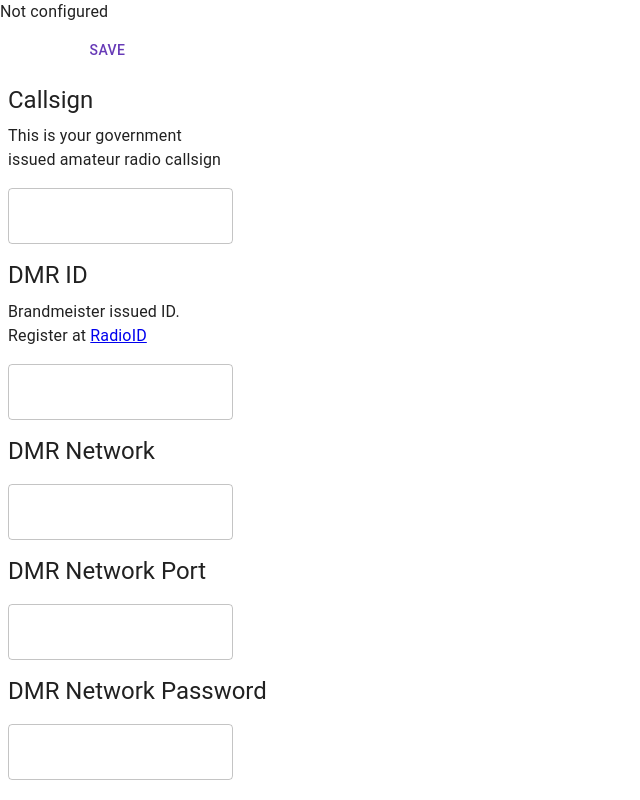
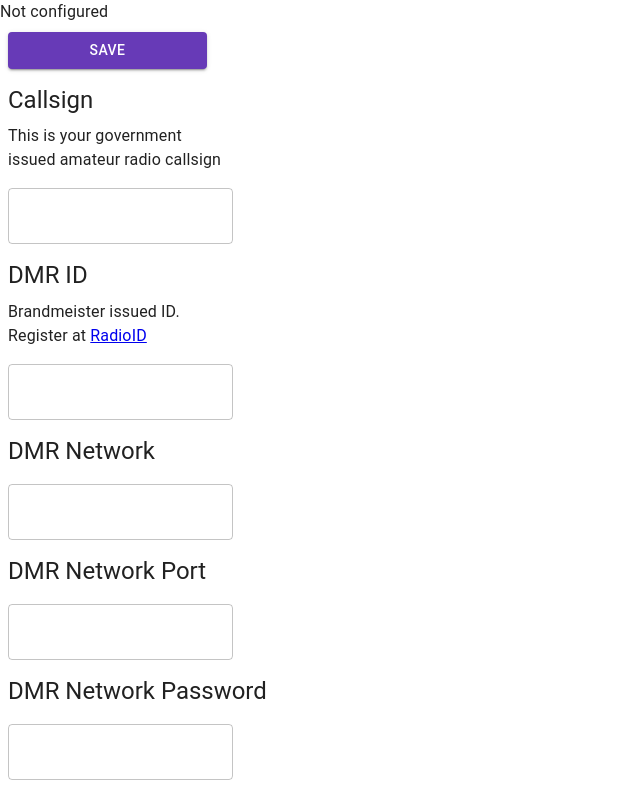
Before and after one commit to dannyquist/oli-mmdvm, a Next.js app: page /wizard in a window 1280 px wide. Shown: the top 800 px of the page, without its empty margins (0-640 px from the left). Built offline with nearby package versions, Linux system fonts and the light colour scheme.

Commit message:
reordered icons for wizard and ini file editing

```diff
--- a/components/Header.js
+++ b/components/Header.js
@@ -6,6 +6,7 @@ import useSWR from "swr";
 import Typography from "@mui/material"
 import SettingsIcon from '@mui/icons-material/Settings';
 import HomeIcon from '@mui/icons-material/Home';
+import EngineeringIcon from '@mui/icons-material/Engineering';
 import NextLink from 'next/link'
 import MuiLink from '@mui/material/Link'
 import MuiNextLink from '@components/MuiNextLink'
@@ -73,10 +74,17 @@ const Header = () => {
                         <div>tx: { parseFloat(data.config.Info.TXFrequency) / 1000000.0 } rx: { parseFloat(data.config.Info.RXFrequency) / 1000000.0 }</div>
                         <MuiNextLink
                             key="Settings"
+                            href="/wizard"
+                            sx={{color: `white`, opacity: 1.0}}
+                        >
+                            <SettingsIcon />
+                        </MuiNextLink>
+                        <MuiNextLink
+                            key="Edit Ini"
                             href="/config"
                             sx={{color: `white`, opacity: 1.0}}
                         >
-                            <SettingsIcon />
+                            <EngineeringIcon />
                         </MuiNextLink>
                     </Container>
                 </Toolbar>
--- a/pages/api/socket.js
+++ b/pages/api/socket.js
@@ -130,12 +130,8 @@ const SocketHandler = (req, res) => {
                              })
 
                         }else {
-                            console.log("M message:", _msg)
                             socket.broadcast.emit('log', {type: _type, date: _date, time: _time, msg: _msg})
                         }
-
-
-
                         break
                     default:
                         console.log("Unrecognized messsage type", _type, _msg)
--- a/pages/wizard.js
+++ b/pages/wizard.js
@@ -107,7 +107,7 @@ export default function WizardPage() {
                 noValidate
                 autoComplete="off"
                 >
-                <Button onClick={onSave}>Save</Button>
+                <Button onClick={onSave} variant="contained">Save</Button>
                 <Typography variant="h5">Callsign</Typography>
                 <Typography gutterBottom>This is your government issued amateur radio callsign</Typography>
                 <TextField name="callsign" onChange={handleChange} value={state.callsign} variant="outlined" />
```
